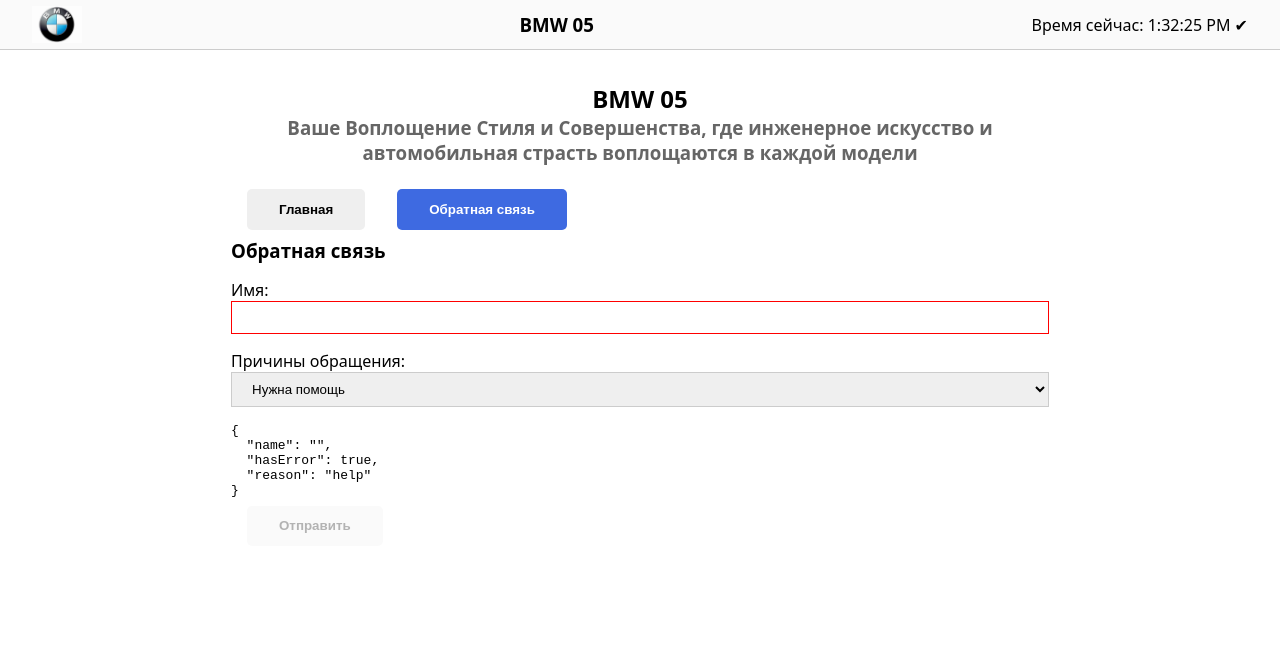
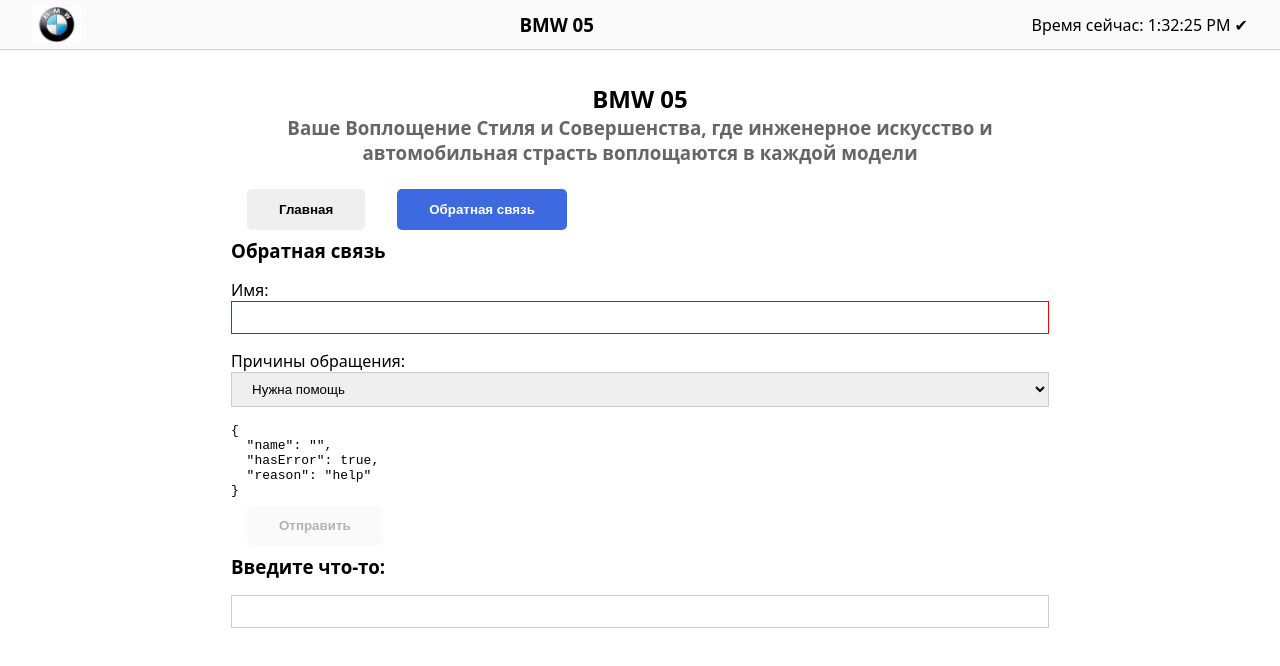
Before and after one commit to jamalmuradagaev/first-react-app, a React (Vite) app: page / in a window 1280 px wide. Shown: the top 666 px of the page. Built offline with nearby package versions, Linux system fonts and the light colour scheme.

Commit message:
работа с useRef

```diff
--- a/src/FeedBackSection/FeedBackSection.jsx
+++ b/src/FeedBackSection/FeedBackSection.jsx
@@ -1,7 +1,31 @@
 import React from 'react'
-import {useState} from "react";
+import {useState, useRef} from "react";
 import './FeedBackSection.css'
 import Button from "../Button/Button.jsx";
+
+
+function StateVsRef() {
+  const input = useRef()
+  const [show, setShow] = useState(false)
+
+  const handleKeyDown = (e) => {
+    if (e.key === 'Enter'){
+      setShow(true)
+    }
+  }
+
+  return (
+    <div>
+      <h3>Введите что-то: {show && input.current.value}</h3>
+      <input
+        type="text"
+        ref={input}
+        className='control'
+        onKeyDown={handleKeyDown}
+      />
+    </div>
+  )
+}
 
 export default function FeedBackSection() {
   const [form, setForm] = useState({
@@ -71,6 +95,8 @@
         </pre>
 
         <Button disabled={form.hasError} >Отправить</Button>
+
+        <StateVsRef />
       </form>
     </section>
   )
```
